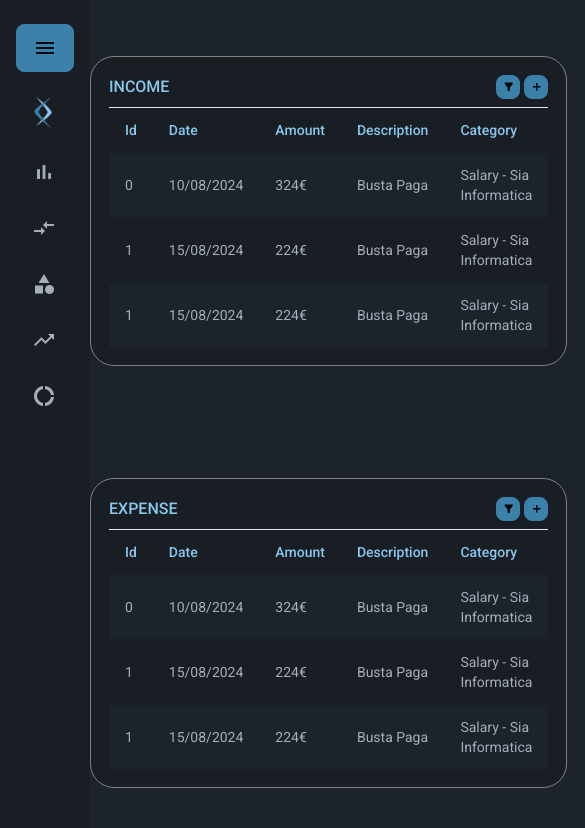
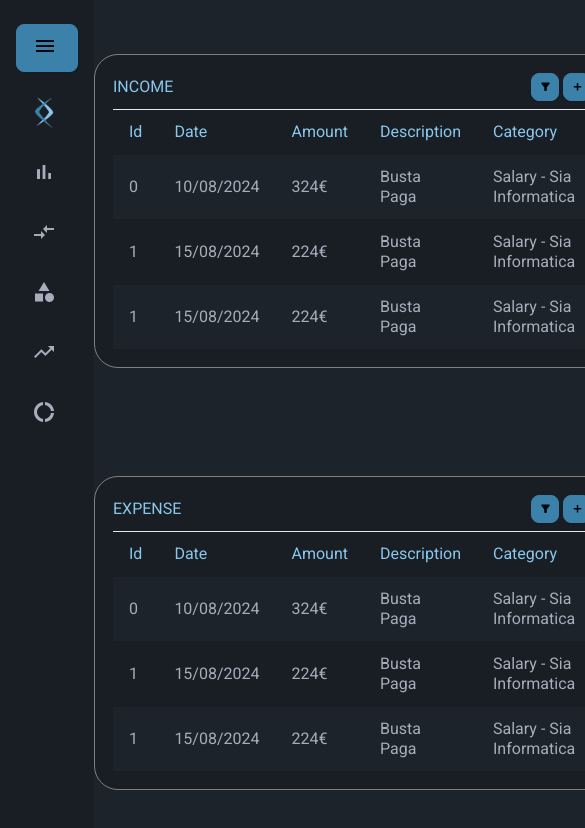
Before and after one commit to AleZane29/Personal-Finance, an Angular app in the folder personal-finance-app/: page /transactions in a window 390 px wide. Shown: the top 828 px of the page, 585 px wide, since content can reach past the window. Built offline with nearby package versions, Linux system fonts and the light colour scheme.

Commit message:
Tab + grandi e corretto responsive

```diff
--- a/personal-finance-app/src/app/components/fxf-navbar/fxf-navbar.component.scss
+++ b/personal-finance-app/src/app/components/fxf-navbar/fxf-navbar.component.scss
@@ -1,4 +1,4 @@
-@import "../../../styles.scss";
+@import "../../../variables.scss";
 :host {
   display: block;
   width: fit-content;
--- a/personal-finance-app/src/app/components/fxf-table/fxf-table.component.html
+++ b/personal-finance-app/src/app/components/fxf-table/fxf-table.component.html
@@ -1,27 +1,32 @@
 <div class="table-container bg-base-200">
-  <div class="table-title-container text-secondary font-medium">
+  <div class="table-title-container text-secondary">
     <p>{{ title }}</p>
     <div class="btns-container">
       <button mat-mini-fab>
-        <mat-icon class="btn btn-primary btn-xs">filter_alt</mat-icon></button
-      ><button mat-mini-fab>
+        <mat-icon class="btn btn-primary btn-xs">filter_alt</mat-icon>
+      </button>
+      <button mat-mini-fab>
         <mat-icon class="btn btn-primary btn-xs">add</mat-icon>
       </button>
     </div>
   </div>
   <table class="table table-zebra">
     <tbody>
-      <tr class="text-secondary font-medium">
+      <tr class="text-secondary">
         @for(item of headers; track item){
         <td>{{ item }}</td>
         }
       </tr>
-      @for(row of content; track row){
+      @if(content.length!=0){ @for(row of content; track row){
       <tr>
         @for(item of row; track item){
         <td>{{ item }}</td>
         }
       </tr>
+      } }@else{
+      <tr>
+        <td>No data</td>
+      </tr>
       }
     </tbody>
   </table>
--- a/personal-finance-app/src/app/components/fxf-table/fxf-table.component.scss
+++ b/personal-finance-app/src/app/components/fxf-table/fxf-table.component.scss
@@ -1,15 +1,24 @@
+@import "../../../variables.scss";
+
 ::ng-deep {
   .mat-icon {
     display: flex;
+    width: 28px;
+    height: 28px;
+  }
+  .table {
+    font-size: medium;
+    position: static;
   }
 }
 :host {
   display: block;
-  width: fit-content;
+  width: calc(50% - 100px);
+  @media (max-width: $mobile-breakpoint) {
+    width: fit-content;
+  }
   height: fit-content;
   .table-container {
-    // box-shadow: 5px 5px 3px;
-
     border-style: solid;
     border-width: 1px;
     border-color: gray;
@@ -19,6 +28,7 @@
   .table-title-container {
     display: flex;
     justify-content: space-between;
+    align-items: center;
     padding-bottom: 8px;
     border-bottom-style: solid;
     border-bottom-width: 1px;
@@ -30,8 +40,8 @@
   }
   .table {
     border-radius: 15px;
-    height: fit-content;
-    width: fit-content;
+    height: 100%;
+    width: 100%;
     padding: 24px;
   }
 }
--- a/personal-finance-app/src/app/pages/fxf-transactions/fxf-transactions.component.scss
+++ b/personal-finance-app/src/app/pages/fxf-transactions/fxf-transactions.component.scss
@@ -1,17 +1,14 @@
+@import "../../../variables.scss";
+
 :host {
+  width: 100%;
+  @media (max-width: $mobile-breakpoint) {
+    width: fit-content;
+  }
   display: flex;
   height: 100%;
-  width: 100%;
-  /* flex-flow: column; */
   flex-wrap: wrap;
-  /* gap: 5%; */
   align-items: center;
   justify-content: space-evenly;
-  // justify-content: center;
   align-items: center;
-  .table-container {
-    display: flex;
-    width: 100%;
-    justify-content: center;
-  }
 }
--- a/personal-finance-app/src/styles.scss
+++ b/personal-finance-app/src/styles.scss
@@ -1,40 +1,4 @@
-// Custom Theming for Angular Material
-// For more information: https://material.angular.io/guide/theming
 @use "@angular/material" as mat;
-// Plus imports for other components in your app.
-
-// Include the common styles for Angular Material. We include this here so that you only
-// have to load a single css file for Angular Material in your app.
-// Be sure that you only ever include this mixin once!
-// @include mat.core();
-
-// // Define the theme object.
-// $personal-finance-app-theme: mat.define-theme(
-//   (
-//     color: (
-//       theme-type: light,
-//       primary: mat.$azure-palette,
-//       tertiary: mat.$blue-palette,
-//     ),
-//     density: (
-//       scale: 0,
-//     ),
-//   )
-// );
-
-// // Include theme styles for core and each component used in your app.
-// // Alternatively, you can import and @include the theme mixins for each component
-// // that you are using.
-// :root {
-//   @include mat.all-component-themes($personal-finance-app-theme);
-// }
-
-// Comment out the line below if you want to use the pre-defined typography utility classes.
-// For more information: https://material.angular.io/guide/typography#using-typography-styles-in-your-application.
-// @include mat.typography-hierarchy($personal-finance-app-theme);
-
-// Comment out the line below if you want to use the deprecated `color` inputs.
-// @include mat.color-variants-backwards-compatibility($personal-finance-app-theme);
 @import "tailwindcss/base";
 @import "tailwindcss/components";
 @import "tailwindcss/utilities";
@@ -47,6 +11,3 @@ body {
   margin: 0;
   font-family: Roboto, "Helvetica Neue", sans-serif;
 }
-
-$mobile-breakpoint: 810px;
-$tablet-breakpoint: 960px;
--- /dev/null
+++ b/personal-finance-app/src/variables.scss
@@ -0,0 +1,2 @@
+$mobile-breakpoint: 810px;
+$tablet-breakpoint: 960px;
```
